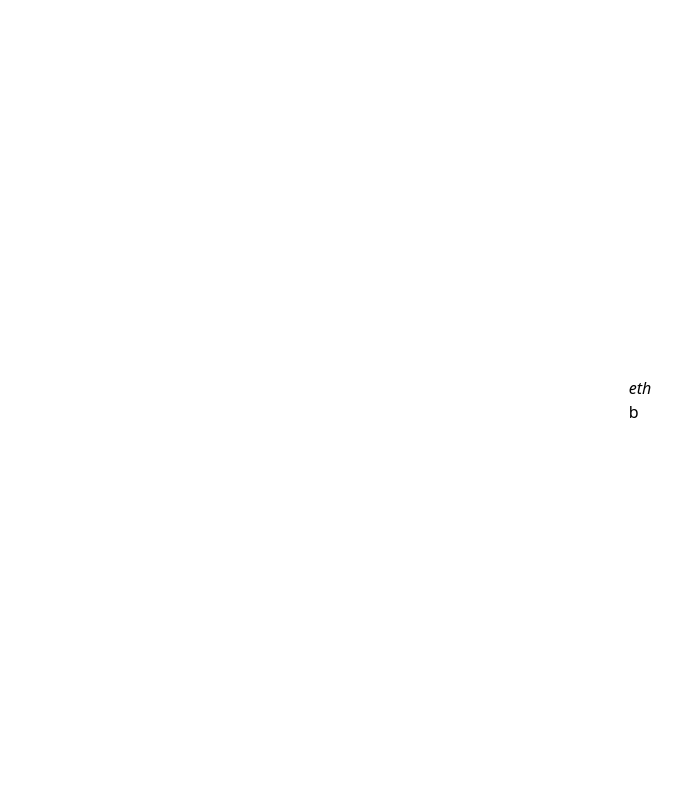
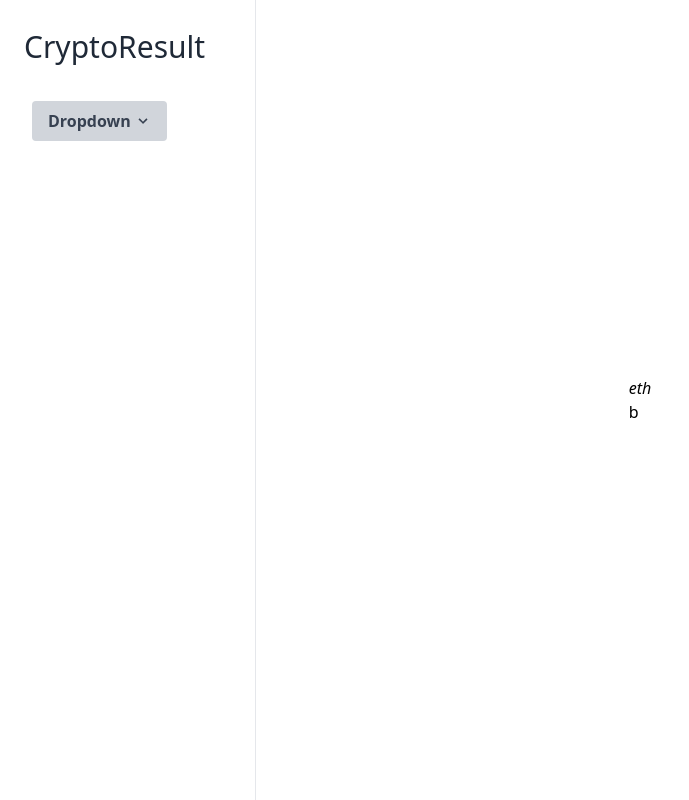
Before and after one commit to JefVerschuere/crypto_watcher, a Next.js app: page / in a window 1280 px wide. Shown: the whole page, without its empty margins (0-689 px from the left). Built offline with nearby package versions, Linux system fonts and the light colour scheme.

Commit message:
added a dropdown to select which crypto you want to check

```diff
--- /dev/null
+++ b/src/containers/sideBarContainer.js
@@ -0,0 +1,71 @@
+import React from 'react';
+import { connect } from 'react-redux';
+import {bindActionCreators} from 'redux';
+import { changeSelectedCrypto } from '../sara/action/watcherActions';
+
+const acceptedCryptos = [
+    "ethereum",
+    "cardano",
+    "bitcoin",
+    "solana",
+    "elrond"
+];
+
+class CrypoResulContainer extends React.Component {
+
+
+    render() {
+        return (
+        <aside className="ml-[-100%] fixed z-10 top-0 pb-3 px-6 w-full flex flex-col h-screen border-r bg-white transition duration-300 md:w-4/12 lg:ml-0 lg:w-[25%] xl:w-[20%] 2xl:w-[10%]">
+            <h4 className="mt-6 text-3xl font-normal leading-normal mb-2 text-gray-800">
+                CryptoResult
+            </h4>
+
+            <div className="p-2 pt-6">
+            <div className="group inline-block relative">
+                <button
+                className="bg-gray-300 text-gray-700 font-semibold py-2 px-4 rounded inline-flex items-center"
+                >
+                <span className="mr-1">Dropdown</span>
+                <svg
+                    className="fill-current h-4 w-4"
+                    xmlns="http://www.w3.org/2000/svg"
+                    viewBox="0 0 20 20"
+                >
+                    <path
+                    d="M9.293 12.95l.707.707L15.657 8l-1.414-1.414L10 10.828 5.757 6.586 4.343 8z"
+                    />
+                </svg>
+                </button>
+                <ul className="absolute hidden text-gray-700 pt-1 group-hover:block">
+                    {acceptedCryptos.map((element, i) => {
+                        return (
+                            <li key={element} className="">
+                                <a
+                                    className="rounded-t bg-gray-200 hover:bg-gray-400 py-2 px-4 block whitespace-no-wrap"
+                                    onClick={(e) => this.props.changeChosenCrypto(element)}
+                                >{element}
+                                </a>
+                            </li>
+                        )
+                    })}
+                </ul>
+            </div>
+            </div>
+        </aside>
+        )
+    }
+}
+
+
+function mapStateToProps(state) {
+    return {
+        item: state.watcherReducer,
+    }
+}
+
+function mapDispatchToProps(dispatch) {
+    return {changeChosenCrypto: bindActionCreators(changeSelectedCrypto, dispatch)}
+}
+
+export default connect(mapStateToProps, mapDispatchToProps)(CrypoResulContainer);
--- a/src/pages/index.jsx
+++ b/src/pages/index.jsx
@@ -1,6 +1,7 @@
 const axios = require('axios');
 import { useDispatch } from "react-redux";
 import CryptoResultContainer from "../containers/CryptoResultContainer";
+import SideBarContainer from "../containers/sideBarContainer";
 
 export default function Home() {
   /*axios
@@ -8,8 +9,13 @@ export default function Home() {
     .then(response => console.log(response));
     */
   return (
-    <div className="flex flex-col items-center justify-center min-h-screen py-2 italic">
+    <div>
+      <SideBarContainer />
+      <div className="flex flex-col items-center justify-center min-h-screen py-2 italic">
+
       <CryptoResultContainer />
+      </div>
     </div>
+
   )
 }
--- a/src/sara/action/watcherActions.js
+++ b/src/sara/action/watcherActions.js
@@ -8,8 +8,14 @@ export const getCryptoInformation = () => ({
 // REDUCER
 
 export const SET_CRYPTO_INFORMATION = "REDUCER_SET_CRYPTO_INFORMATION";
+export const CHANGE_SELECTED_CRYPTO = "REDUCER_CHANGE_SELECETED_CRYPTO";
 
 export const setCryptoInformation = information => ({
     type: SET_CRYPTO_INFORMATION,
     information,
 })
+
+export const changeSelectedCrypto = value => ({
+    type: CHANGE_SELECTED_CRYPTO,
+    value,
+})
--- a/src/sara/reducer/watcherReducer.js
+++ b/src/sara/reducer/watcherReducer.js
@@ -1,4 +1,4 @@
-import { SET_CRYPTO_INFORMATION } from "../action/watcherActions";
+import { CHANGE_SELECTED_CRYPTO, SET_CRYPTO_INFORMATION } from "../action/watcherActions";
 
 const initialState = {
     cryptoName: "eth",
@@ -11,6 +11,11 @@ const watcherReducer = (state = initialState, action) => {
                 ...state,
                 cryptoName: "bitcoin",
             }
+        case CHANGE_SELECTED_CRYPTO:
+            return {
+                ...state,
+                cryptoName: action.value,
+            }
         default:
             return state;
     }
--- a/tailwind.config.js
+++ b/tailwind.config.js
@@ -1,7 +1,8 @@
 module.exports = {
   content: [
     './src/pages/**/*.{html,js,jsx}',
-    './src/components/**/*.{html,js,jsx}'
+    './src/components/**/*.{html,js,jsx}',
+    './src/containers/**/*.{html,js,jsx}'
   ],
   theme: {
     extend: {},
```
